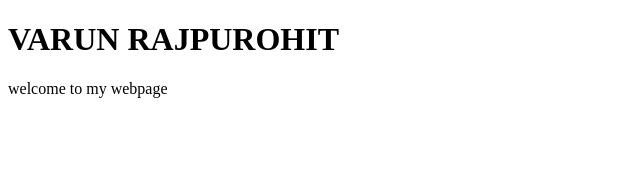
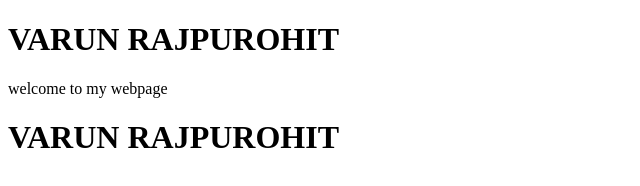
Before and after one commit to v8446190-crypto/sample, a plain HTML site: page index.html in a window 1280 px wide. Shown: the whole page, without its empty margins (0-640 px from the left). Drawn offline with Linux system fonts and the light colour scheme.

```diff
--- a/index.html
+++ b/index.html
@@ -9,6 +9,7 @@
 <body>
   <h1>VARUN RAJPUROHIT</h1>
   <p>welcome to my webpage</p>
+  <h1>VARUN RAJPUROHIT</h1>
 
 </body>
 </html>
```
